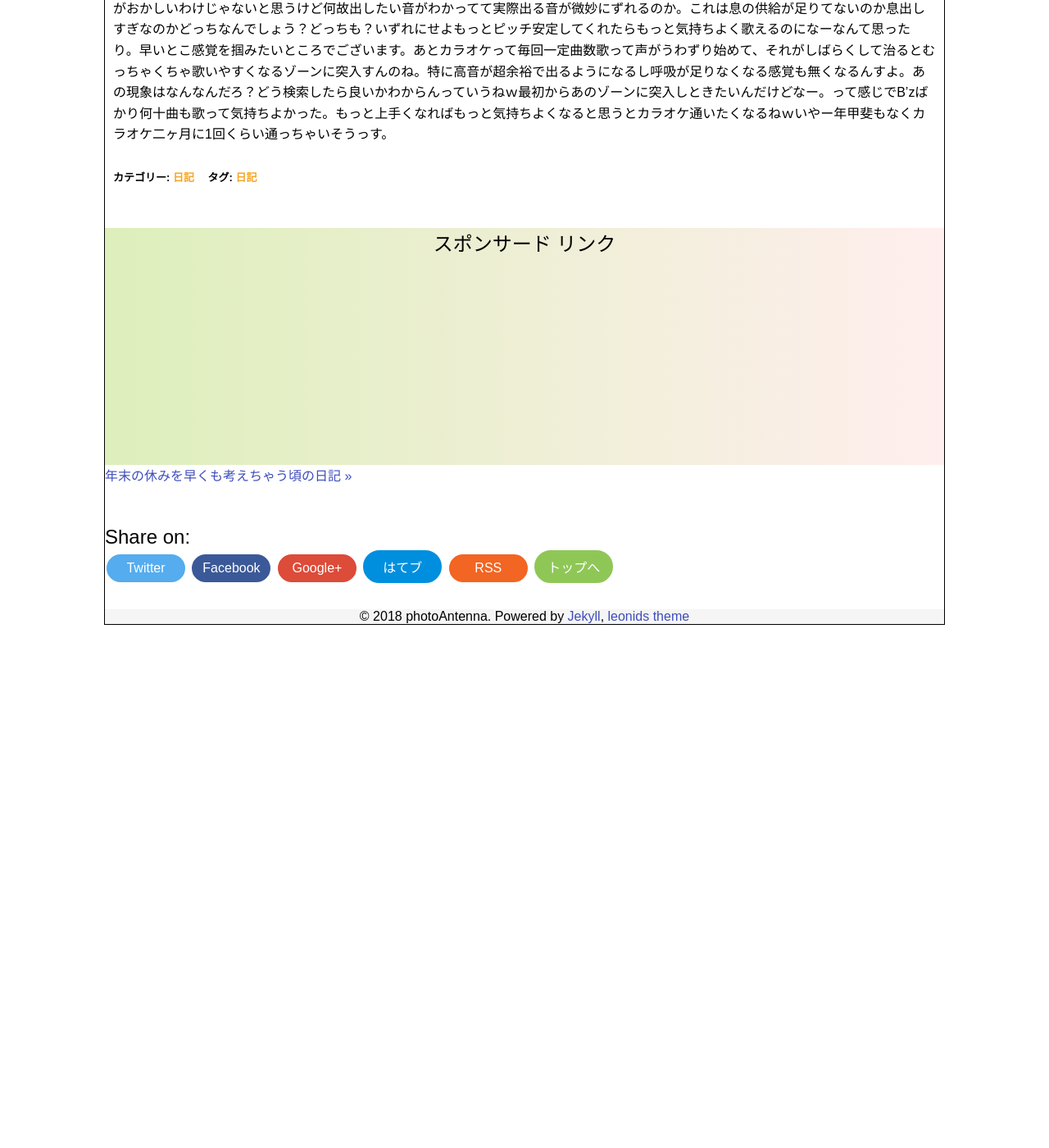
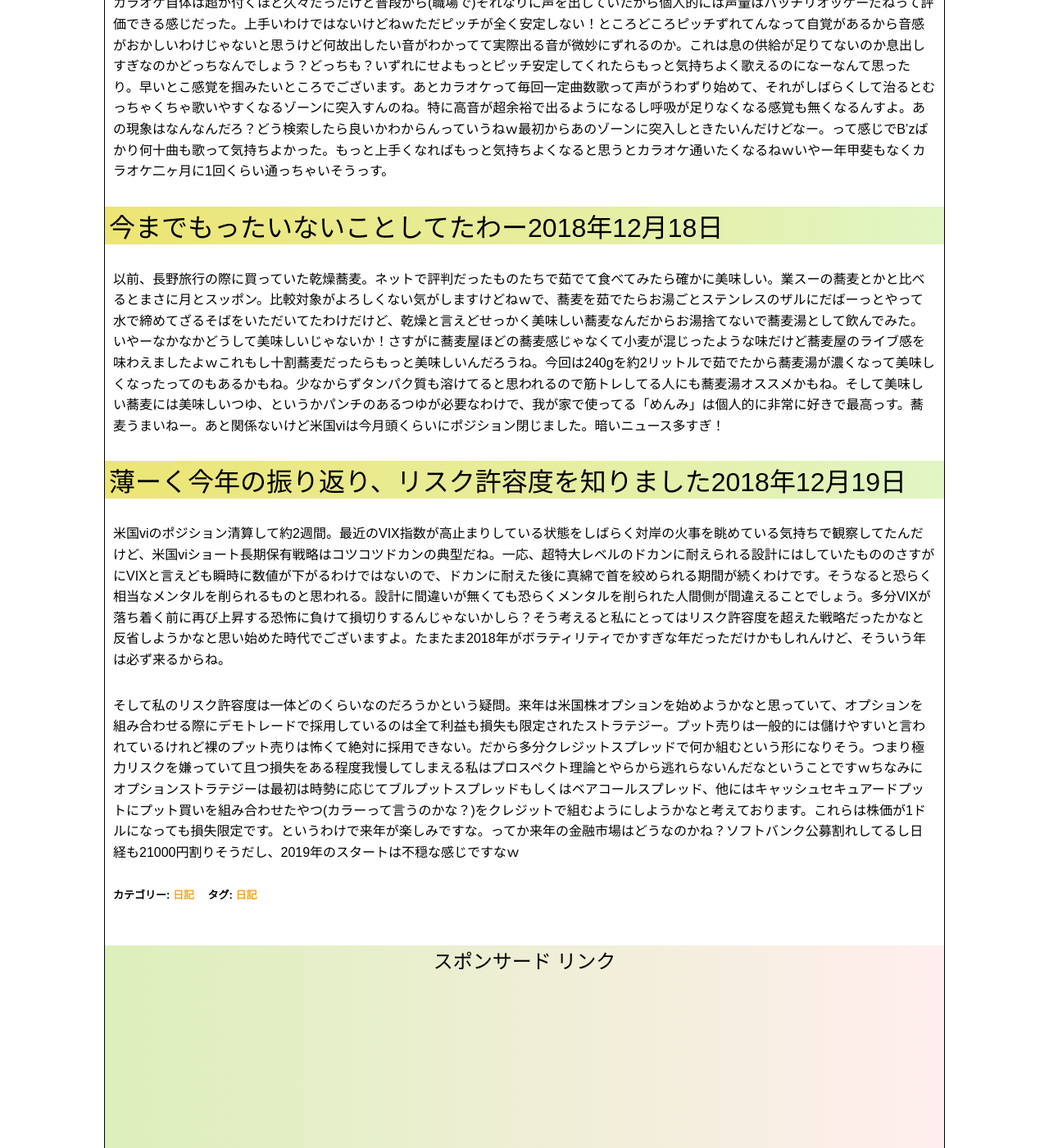
Before and after one commit to photoantenna/photoantenna.github.io, a Jekyll site: the page built from _posts/2018-12-04-diary.md, in a window 1280 px wide and 1400 px high, scrolled down 1727 px. Shown: the whole window at 82% size. Built offline with Jekyll 4.4.1, drawn with Linux system fonts in a browser that asks for light colours; before the commit the page ends 2497 px from its top, so only the background shows below that; some of the changed text lies outside the part shown.

Commit message:
日記更新

```diff
--- a/_posts/2018-12-04-diary.md
+++ b/_posts/2018-12-04-diary.md
@@ -2,12 +2,12 @@
 layout: post
 title: "もはや年末年始休みしか考えられない頃の日記"
 permalink: diary15
-excerpt: "updated2018-12-06,日常のことや出来事に対する自分の反応を文章化していこうのコーナーです。特にテーマも設けずにつらつらと書いていくとっても楽しいコーナーです。見る人にとって楽しいコーナーかどうかは定かではありませんよー"
+excerpt: "updated2018-12-19,日常のことや出来事に対する自分の反応を文章化していこうのコーナーです。特にテーマも設けずにつらつらと書いていくとっても楽しいコーナーです。見る人にとって楽しいコーナーかどうかは定かではありませんよー"
 categories: "日記"
 tags: "日記"
-keywords: "VIX, カラオケ"
+keywords: "VIX, カラオケ, 乾燥蕎麦"
 mokuji: true
-update: 2018-12-06
+update: 2018-12-19
 image:
   feature: diary.jpg
 ---
@@ -25,3 +25,13 @@ image:
 カラオケ！カラオケですよ。非常に若い行為ですね。奥さんと二人で行ってきましたよ。二人で行ってそれぞれヒトカラっていう形式でね。それぞれひたすらに歌いたかったのでねｗで、カラオケの機械？から出るお知らせを見てビツクリ仰天、なんとB'zのシングル曲は全てプロモが流れるとのこと！！オイーB'zファンとしては超絶嬉しい限りじゃないの！って思ってB'zで曲検索したらさらにビツクリ、なんとライブ音源もたくさんあるー！！これもしかしてファンなら当たり前に知ってることなのかな？知らなかったブラザーは是非ともカラオケに行くとイイです。最高にテンションが上がりますですよｗｗｗライブ音源はカラオケのくせに稲葉さんの声が普通に入ってるからね。
 
 カラオケ自体は超が付くほど久々だったけど普段から(職場で)それなりに声を出していたから個人的には声量はバッチリオッケーだねって評価できる感じだった。上手いわけではないけどねｗただピッチが全く安定しない！ところどころピッチずれてんなって自覚があるから音感がおかしいわけじゃないと思うけど何故出したい音がわかってて実際出る音が微妙にずれるのか。これは息の供給が足りてないのか息出しすぎなのかどっちなんでしょう？どっちも？いずれにせよもっとピッチ安定してくれたらもっと気持ちよく歌えるのになーなんて思ったり。早いとこ感覚を掴みたいところでございます。あとカラオケって毎回一定曲数歌って声がうわずり始めて、それがしばらくして治るとむっちゃくちゃ歌いやすくなるゾーンに突入すんのね。特に高音が超余裕で出るようになるし呼吸が足りなくなる感覚も無くなるんすよ。あの現象はなんなんだろ？どう検索したら良いかわからんっていうねｗ最初からあのゾーンに突入しときたいんだけどなー。って感じでB'zばかり何十曲も歌って気持ちよかった。もっと上手くなればもっと気持ちよくなると思うとカラオケ通いたくなるねｗいやー年甲斐もなくカラオケ二ヶ月に1回くらい通っちゃいそうっす。
+
+### 今までもったいないことしてたわー2018年12月18日
+
+以前、長野旅行の際に買っていた乾燥蕎麦。ネットで評判だったものたちで茹でて食べてみたら確かに美味しい。業スーの蕎麦とかと比べるとまさに月とスッポン。比較対象がよろしくない気がしますけどねｗで、蕎麦を茹でたらお湯ごとステンレスのザルにだばーっとやって水で締めてざるそばをいただいてたわけだけど、乾燥と言えどせっかく美味しい蕎麦なんだからお湯捨てないで蕎麦湯として飲んでみた。いやーなかなかどうして美味しいじゃないか！さすがに蕎麦屋ほどの蕎麦感じゃなくて小麦が混じったような味だけど蕎麦屋のライブ感を味わえましたよｗこれもし十割蕎麦だったらもっと美味しいんだろうね。今回は240gを約2リットルで茹でたから蕎麦湯が濃くなって美味しくなったってのもあるかもね。少なからずタンパク質も溶けてると思われるので筋トレしてる人にも蕎麦湯オススメかもね。そして美味しい蕎麦には美味しいつゆ、というかパンチのあるつゆが必要なわけで、我が家で使ってる「めんみ」は個人的に非常に好きで最高っす。蕎麦うまいねー。あと関係ないけど米国viは今月頭くらいにポジション閉じました。暗いニュース多すぎ！
+
+### 薄ーく今年の振り返り、リスク許容度を知りました2018年12月19日
+
+米国viのポジション清算して約2週間。最近のVIX指数が高止まりしている状態をしばらく対岸の火事を眺めている気持ちで観察してたんだけど、米国viショート長期保有戦略はコツコツドカンの典型だね。一応、超特大レベルのドカンに耐えられる設計にはしていたもののさすがにVIXと言えども瞬時に数値が下がるわけではないので、ドカンに耐えた後に真綿で首を絞められる期間が続くわけです。そうなると恐らく相当なメンタルを削られるものと思われる。設計に間違いが無くても恐らくメンタルを削られた人間側が間違えることでしょう。多分VIXが落ち着く前に再び上昇する恐怖に負けて損切りするんじゃないかしら？そう考えると私にとってはリスク許容度を超えた戦略だったかなと反省しようかなと思い始めた時代でございますよ。たまたま2018年がボラティリティでかすぎな年だっただけかもしれんけど、そういう年は必ず来るからね。
+
+そして私のリスク許容度は一体どのくらいなのだろうかという疑問。来年は米国株オプションを始めようかなと思っていて、オプションを組み合わせる際にデモトレードで採用しているのは全て利益も損失も限定されたストラテジー。プット売りは一般的には儲けやすいと言われているけれど裸のプット売りは怖くて絶対に採用できない。だから多分クレジットスプレッドで何か組むという形になりそう。つまり極力リスクを嫌っていて且つ損失をある程度我慢してしまえる私はプロスペクト理論とやらから逃れらないんだなということですｗちなみにオプションストラテジーは最初は時勢に応じてブルプットスプレッドもしくはベアコールスプレッド、他にはキャッシュセキュアードプットにプット買いを組み合わせたやつ(カラーって言うのかな？)をクレジットで組むようにしようかなと考えております。これらは株価が1ドルになっても損失限定です。というわけで来年が楽しみですな。ってか来年の金融市場はどうなのかね？ソフトバンク公募割れしてるし日経も21000円割りそうだし、2019年のスタートは不穏な感じですなｗ
```
